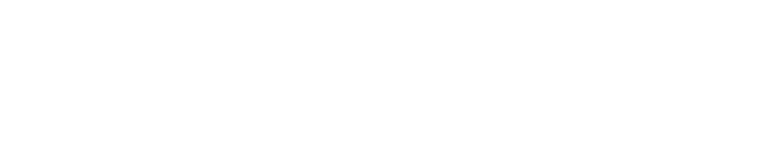
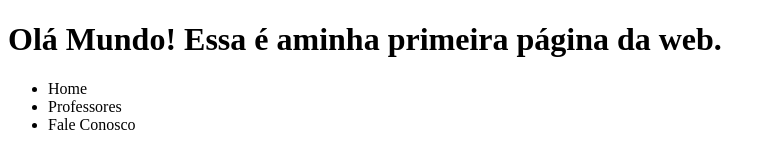
Before and after one commit to rgbbatista/Devaria-HTLM, a plain HTML site: page index.html in a window 1280 px wide. Shown: the whole page, without its empty margins (0-775 px from the left). Drawn offline with Linux system fonts and the light colour scheme.

Commit message:
Header com menu

```diff
--- a/index.html
+++ b/index.html
@@ -4,4 +4,16 @@
       <meta charset="utf-8"/>
       <title>Olá Mundo</title>
     </head>
+    <body>
+      <header>
+        <h1>Olá Mundo! Essa é aminha primeira página da web.</h1>
+            <nav>
+        <ul>
+          <li>Home</li>
+          <li>Professores</li>
+          <li>Fale Conosco</li>
+        </ul>
+      </nav>
+    </header>
+    </body>
 </html>
```
